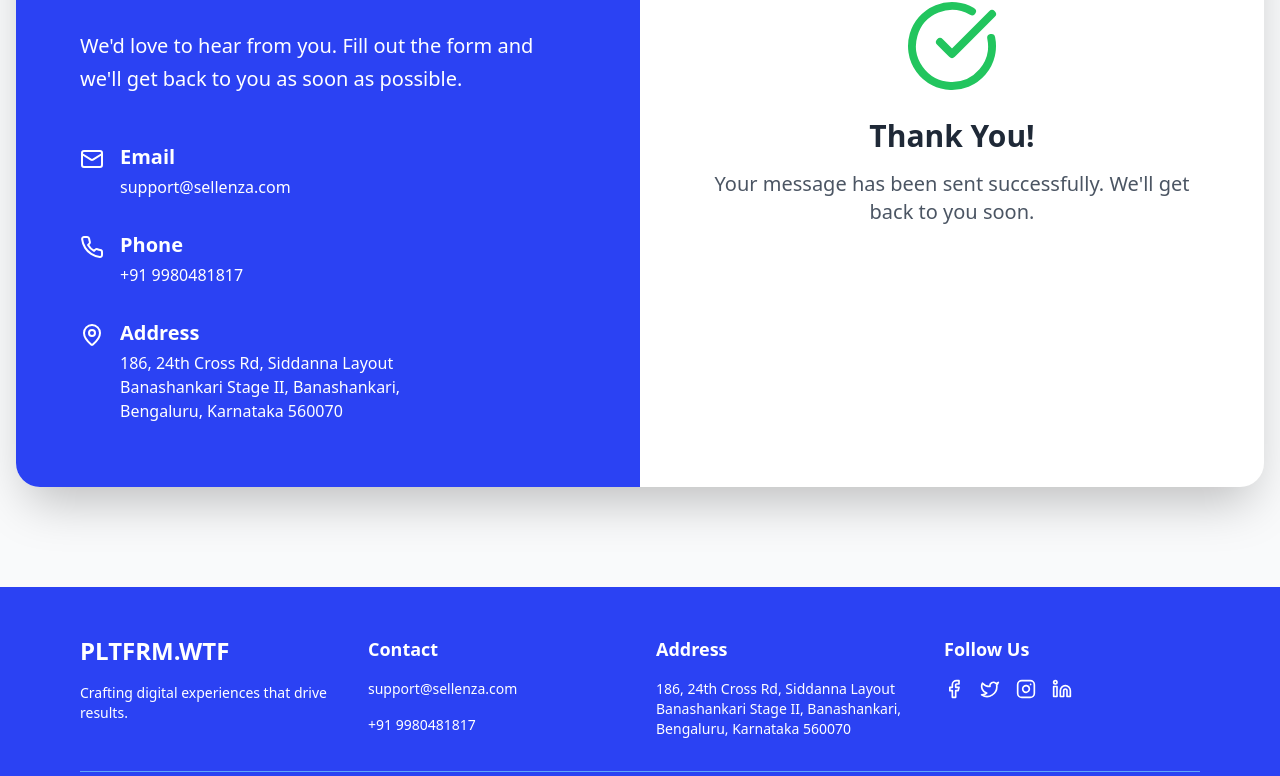
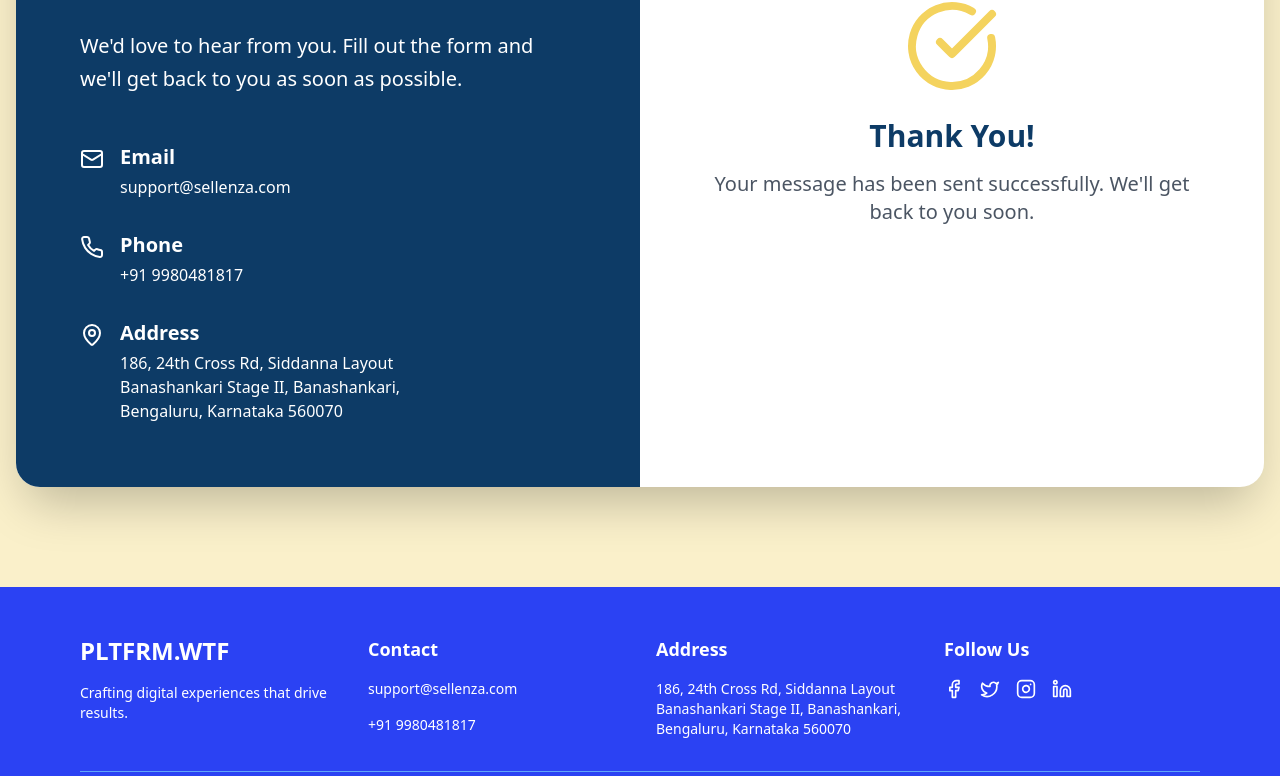
Before and after one commit to Ryrahul/PLTFRM, a React (Vite) app: page / in a window 1280 px wide. Both pictures are taken after typing "Sample", "name@example.com", "Sample", "Sample" into the empty fields and a click on the button "Send Message". Shown: the part 5029-5805 px from the top of the page. Built offline with nearby package versions, Linux system fonts and the light colour scheme.

Commit message:
fix: change colour theme of contactUs-section

```diff
--- a/src/components/contact-us.tsx
+++ b/src/components/contact-us.tsx
@@ -60,7 +60,7 @@ export default function ContactUs() {
         <Input
           id="name"
           placeholder="Your Name"
-          className="border-gray-300 focus:border-[#2B42F3] focus:ring-[#2B42F3] text-base py-2"
+          className="border-gray-300 focus:border-[#0D3B66] focus:ring-[#0D3B66] text-base py-2"
         />
       </div>
       <div>
@@ -74,7 +74,7 @@ export default function ContactUs() {
           id="email"
           type="email"
           placeholder="you@example.com"
-          className="border-gray-300 focus:border-[#2B42F3] focus:ring-[#2B42F3] text-base py-2"
+          className="border-gray-300 focus:border-[#0D3B66] focus:ring-[#0D3B66] text-base py-2"
         />
       </div>
       <div>
@@ -87,7 +87,7 @@ export default function ContactUs() {
         <Input
           id="subject"
           placeholder="What's this about?"
-          className="border-gray-300 focus:border-[#2B42F3] focus:ring-[#2B42F3] text-base py-2"
+          className="border-gray-300 focus:border-[#0D3B66] focus:ring-[#0D3B66] text-base py-2"
         />
       </div>
       <div>
@@ -101,13 +101,13 @@ export default function ContactUs() {
           id="message"
           placeholder="Tell us about your project"
           rows={4}
-          className="border-gray-300 focus:border-[#2B42F3] focus:ring-[#2B42F3] text-base"
+          className="border-gray-300 focus:border-[#0D3B66] focus:ring-[#0D3B66] text-base"
         />
       </div>
       <Button
         type="submit"
         size="lg"
-        className="w-full gap-2 bg-[#2B42F3] hover:bg-[#1E32D6] text-white transition-colors duration-300 text-base py-4"
+        className="w-full gap-2 bg-[#0D3B66] hover:bg-[#0D3B66]/90 text-white transition-colors duration-300 text-base py-4"
       >
         Send Message <Send className="w-5 h-5" />
       </Button>
@@ -115,7 +115,7 @@ export default function ContactUs() {
   );
 
   return (
-    <section className="py-12 md:py-24 bg-gray-50 min-h-screen flex items-center">
+    <section className="py-12 md:py-24 bg-[#FAF0CA] min-h-screen flex items-center">
       <div className="container mx-auto px-4">
         <motion.div
           initial={{ opacity: 0, y: 20 }}
@@ -125,7 +125,7 @@ export default function ContactUs() {
         >
           {/* Desktop version */}
           <div className="hidden md:grid md:grid-cols-2">
-            <div className="p-12 lg:p-16 bg-[#2B42F3] text-white">
+            <div className="p-12 lg:p-16 bg-[#0D3B66] text-white">
               <h2 className="text-5xl font-bold mb-8">Contact Us</h2>
               <p className="text-xl mb-12 leading-relaxed">
                 We'd love to hear from you. Fill out the form and we'll get back
@@ -143,8 +143,8 @@ export default function ContactUs() {
                   transition={{ duration: 0.5 }}
                   className="text-center py-12"
                 >
-                  <CheckCircle className="w-24 h-24 text-green-500 mx-auto mb-6" />
-                  <h3 className="text-3xl font-semibold text-gray-800 mb-4">
+                  <CheckCircle className="w-24 h-24 text-[#F4D35E] mx-auto mb-6" />
+                  <h3 className="text-3xl font-semibold text-[#0D3B66] mb-4">
                     Thank You!
                   </h3>
                   <p className="text-xl text-gray-600">
@@ -158,7 +158,7 @@ export default function ContactUs() {
 
           {/* Mobile version */}
           <div className="md:hidden">
-            <div className="p-8 bg-[#2B42F3] text-white">
+            <div className="p-8 bg-[#0D3B66] text-white">
               <h2 className="text-3xl font-bold mb-4">Contact Us</h2>
               <p className="text-lg mb-6 leading-relaxed">
                 We'd love to hear from you. Fill out the form and we'll get back
@@ -170,7 +170,7 @@ export default function ContactUs() {
                 <>
                   <ContactForm />
                   <div className="mt-8 pt-8 border-t border-gray-200">
-                    <h3 className="text-2xl font-bold mb-4 text-gray-800">
+                    <h3 className="text-2xl font-bold mb-4 text-[#0D3B66]">
                       Get in Touch
                     </h3>
                     <ContactInfo />
@@ -183,8 +183,8 @@ export default function ContactUs() {
                   transition={{ duration: 0.5 }}
                   className="text-center py-8"
                 >
-                  <CheckCircle className="w-16 h-16 text-green-500 mx-auto mb-4" />
-                  <h3 className="text-2xl font-semibold text-gray-800 mb-3">
+                  <CheckCircle className="w-16 h-16 text-[#F4D35E] mx-auto mb-4" />
+                  <h3 className="text-2xl font-semibold text-[#0D3B66] mb-3">
                     Thank You!
                   </h3>
                   <p className="text-lg text-gray-600">
```
